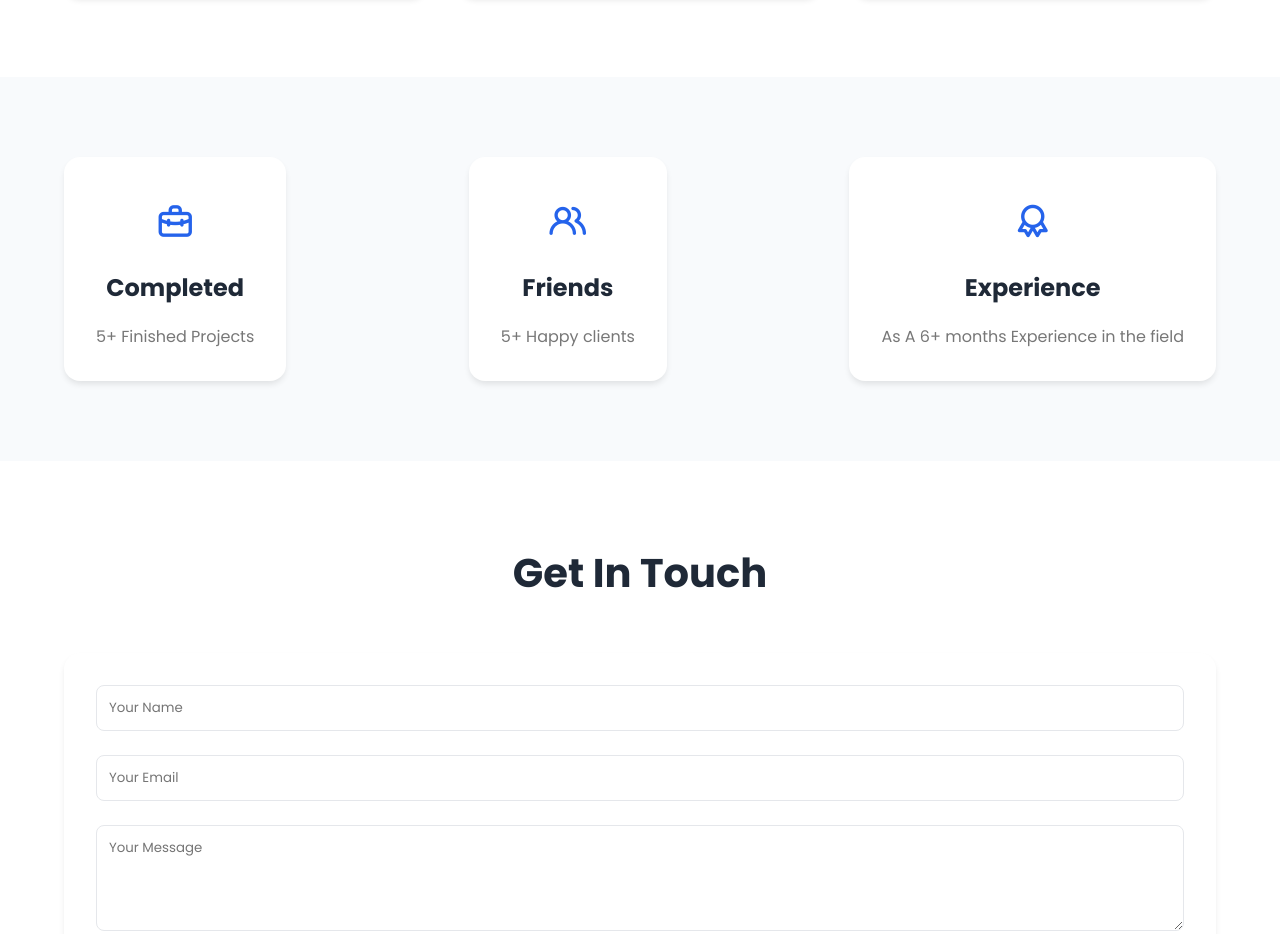
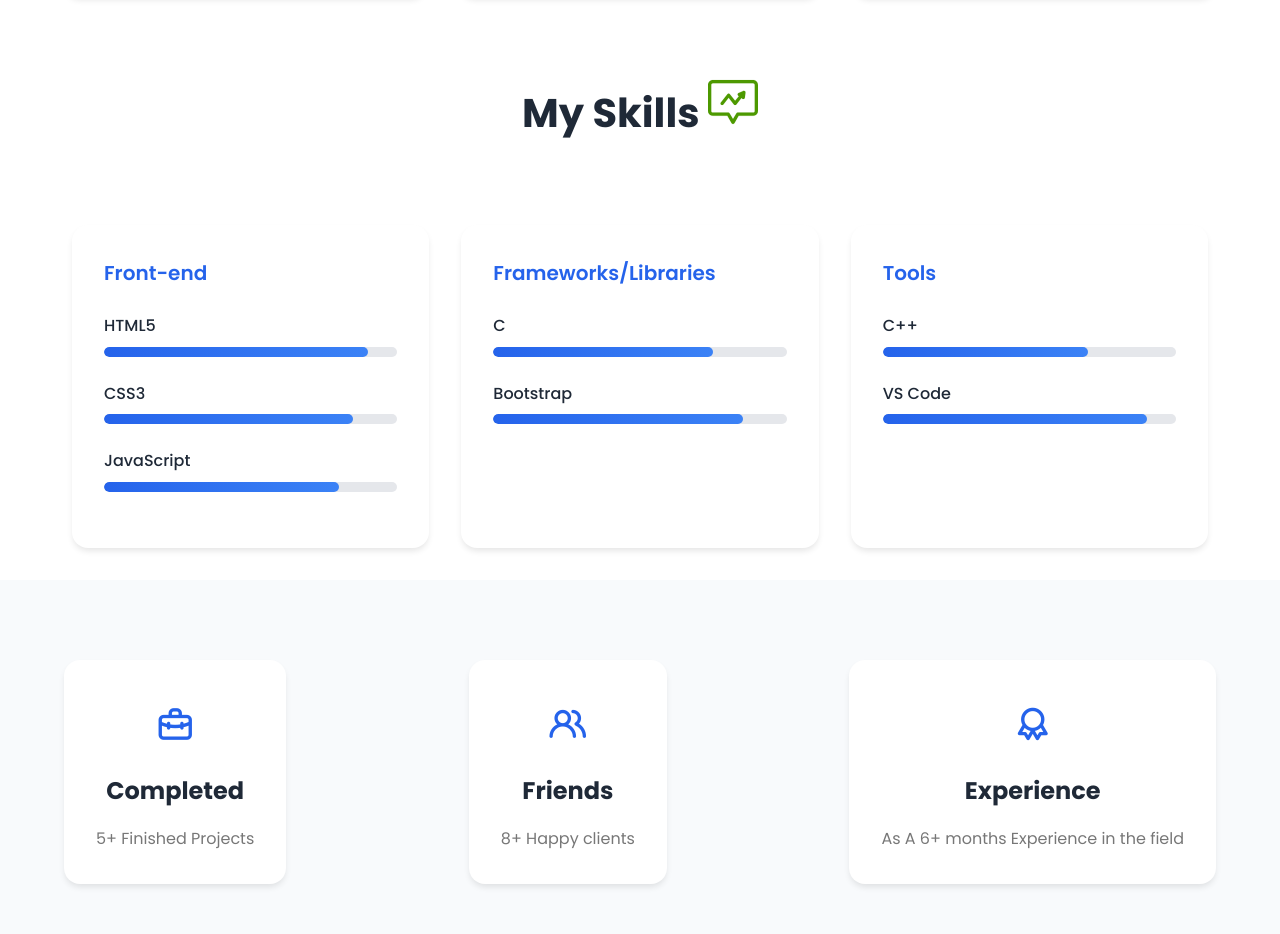
Before and after one commit to vivek-jaiswal123/portfolio5, a plain HTML site: page index.html in a window 1280 px wide. Shown: the part 1158-2092 px from the top of the page. Drawn offline with nearby package versions, Linux system fonts and the light colour scheme.

Commit message:
Update index.html

```diff
--- a/index.html
+++ b/index.html
@@ -529,6 +529,64 @@
                 text-align: center;
             }
         }
+
+        /* Skills Section Styles */
+        .skills-container {
+            max-width: 1200px;
+            margin: 0 auto;
+            padding: 2rem;
+            display: grid;
+            grid-template-columns: repeat(auto-fit, minmax(300px, 1fr));
+            gap: 2rem;
+        }
+
+        .skill-category {
+            background: white;
+            padding: 2rem;
+            border-radius: 1rem;
+            box-shadow: var(--shadow);
+        }
+
+        .skill-category h3 {
+            color: var(--primary-color);
+            margin-bottom: 1.5rem;
+            font-size: 1.25rem;
+            font-weight: 600;
+        }
+
+        .skill-item {
+            margin-bottom: 1.5rem;
+        }
+
+        .skill-item span {
+            display: block;
+            margin-bottom: 0.5rem;
+            color: var(--text-dark);
+            font-weight: 500;
+        }
+
+        .progress-bar {
+            width: 100%;
+            height: 10px;
+            background: #e5e7eb;
+            border-radius: 5px;
+            overflow: hidden;
+        }
+
+        .progress {
+            height: 100%;
+            background: linear-gradient(to right, var(--primary-color), var(--secondary-color));
+            border-radius: 5px;
+            transition: width 1s ease-in-out;
+        }
+
+        @media (max-width: 768px) {
+            .skills-container {
+                grid-template-columns: 1fr;
+                padding: 1rem;
+            }
+        }
+
         .b1 {
             background: linear-gradient(45deg, #3789e7, #2374df); /* Gradient color */
             color: white; /* Text color */
@@ -556,8 +614,6 @@
             transform: scale(0.98) translateX(-50%); /* Slight shrink effect on click */
             box-shadow: 0 2px 8px rgba(0, 0, 0, 0.2); /* Reduce shadow on click */
         }
-
-
     </style>
 </head>
 
@@ -590,7 +646,7 @@
 
         <div class="featured-image">
             <div class="image">
-                <img src="myself.jpg" alt="avatar">
+                <img src="my phto.jfif" alt="avatar">
             </div>
         </div>
     </section>
@@ -613,6 +669,65 @@
         </div>
     </section>
 
+    <section id="skills">
+        <h2 class="section-title">My Skills <svg fill="#4d9900" height="50px" width="50px" version="1.1" id="Layer_1" xmlns="http://www.w3.org/2000/svg" xmlns:xlink="http://www.w3.org/1999/xlink" viewBox="0 0 512 512" xml:space="preserve" stroke="#4d9900"><g id="SVGRepo_bgCarrier" stroke-width="0"></g><g id="SVGRepo_tracerCarrier" stroke-linecap="round" stroke-linejoin="round"></g><g id="SVGRepo_iconCarrier"> <g> <g> <path d="M461.913,30.614H50.087C22.469,30.614,0,53.083,0,80.701v267.13c0,27.618,22.469,50.087,50.087,50.087h148.078 l43.376,75.13c6.422,11.125,22.507,11.106,28.917,0l43.376-75.13h148.078c27.618,0,50.087-22.469,50.087-50.087V80.701 C512,53.083,489.531,30.614,461.913,30.614z M478.609,347.832c0,9.206-7.49,16.696-16.696,16.696H304.196 c-5.965,0-11.477,3.182-14.458,8.348L256,431.31l-33.737-58.435c-2.982-5.166-8.494-8.348-14.458-8.348H50.087 c-9.206,0-16.696-7.49-16.696-16.696V80.701c0-9.206,7.49-16.696,16.696-16.696h411.826c9.206,0,16.696,7.49,16.696,16.696 V347.832z"></path> </g> </g> <g> <g> <path d="M360.714,142.664l-47.467,20.103c-11.829,5.011-13.782,20.974-3.547,28.7l6.033,4.553l-37.93,47.687l-53.487-67.247 c-6.68-8.398-19.454-8.397-26.133,0l-66.553,83.674c-5.74,7.216-4.543,17.72,2.674,23.46c7.219,5.742,17.721,4.54,23.46-2.674 l53.487-67.247l53.487,67.247c6.68,8.398,19.454,8.397,26.133,0l51.524-64.777l8.519,6.43 c10.181,7.686,25.042,1.553,26.628-11.277l6.333-51.245C385.461,147.213,372.482,137.627,360.714,142.664z"></path> </g> </g> </g></svg></h2>
+        <div class="skills-container">
+            <div class="skill-category">
+                <h3>Front-end</h3>
+                <div class="skill-item">
+                    <span>HTML5</span>
+                    <div class="progress-bar">
+                        <div class="progress" style="width: 90%"></div>
+                    </div>
+                </div>
+                <div class="skill-item">
+                    <span>CSS3</span>
+                    <div class="progress-bar">
+                        <div class="progress" style="width: 85%"></div>
+                    </div>
+                </div>
+                <div class="skill-item">
+                    <span>JavaScript</span>
+                    <div class="progress-bar">
+                        <div class="progress" style="width: 80%"></div>
+                    </div>
+                </div>
+            </div>
+
+            <div class="skill-category">
+                <h3>Frameworks/Libraries</h3>
+                <div class="skill-item">
+                    <span>C</span>
+                    <div class="progress-bar">
+                        <div class="progress" style="width: 75%"></div>
+                    </div>
+                </div>
+                <div class="skill-item">
+                    <span>Bootstrap</span>
+                    <div class="progress-bar">
+                        <div class="progress" style="width: 85%"></div>
+                    </div>
+                </div>
+            </div>
+
+            <div class="skill-category">
+                <h3>Tools</h3>
+                <div class="skill-item">
+                    <span>C++</span>
+                    <div class="progress-bar">
+                        <div class="progress" style="width: 70%"></div>
+                    </div>
+                </div>
+                <div class="skill-item">
+                    <span>VS Code</span>
+                    <div class="progress-bar">
+                        <div class="progress" style="width: 90%"></div>
+                    </div>
+                </div>
+            </div>
+        </div>
+    </section>
+
     <section class="projects" id="projects">
         <div class="project-container">
             <div class="project-box">
@@ -623,7 +738,7 @@
             <div class="project-box">
                 <i class="uil uil-users-alt"></i>
                 <h3>Friends</h3>
-                <label>5+ Happy clients</label>
+                <label>8+ Happy clients</label>
             </div>
             <div class="project-box">
                 <i class="uil uil-award"></i>
```
Lines whose indentation alone changed are shown as unchanged.
